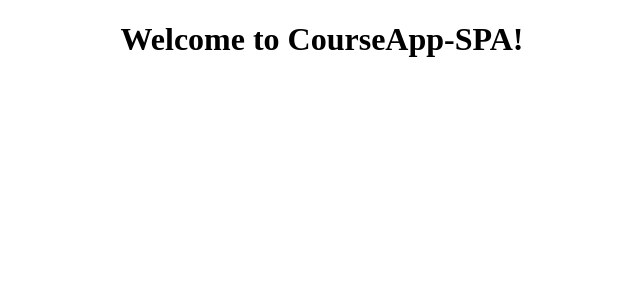
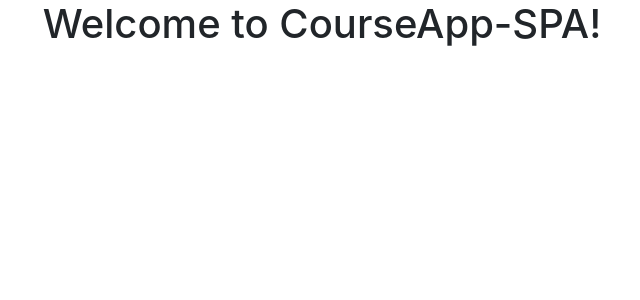
Before and after one commit to BenjamNathan/WebAppCourse, an Angular app in the folder CourseApp-SPA/: page / in a window 1280 px wide. Shown: the top 300 px of the page, without its empty margins (318-958 px from the left). Built offline with nearby package versions, Linux system fonts and the light colour scheme; no server answers.

Commit message:
imported css files into styles.css

```diff
--- a/CourseApp-SPA/src/styles.css
+++ b/CourseApp-SPA/src/styles.css
@@ -1 +1,5 @@
 /* You can add global styles to this file, and also import other style files */
+/* Import styles into here then angular.json styles uses this file
+You don't import files directly into the json file because there's no control over the order */
+@import '../node_modules/bootstrap/dist/css/bootstrap.min.css';
+@import '../node_modules/font-awesome/css/font-awesome.min.css';
```
